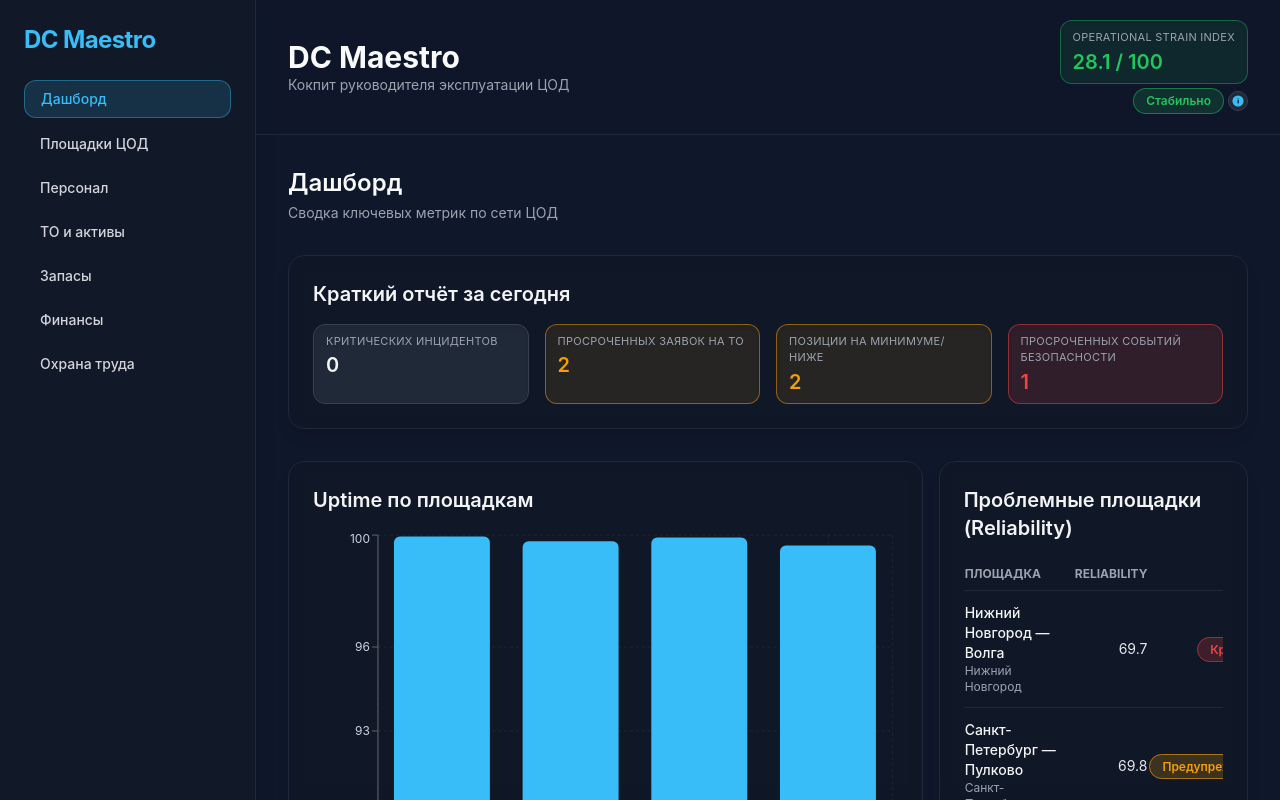
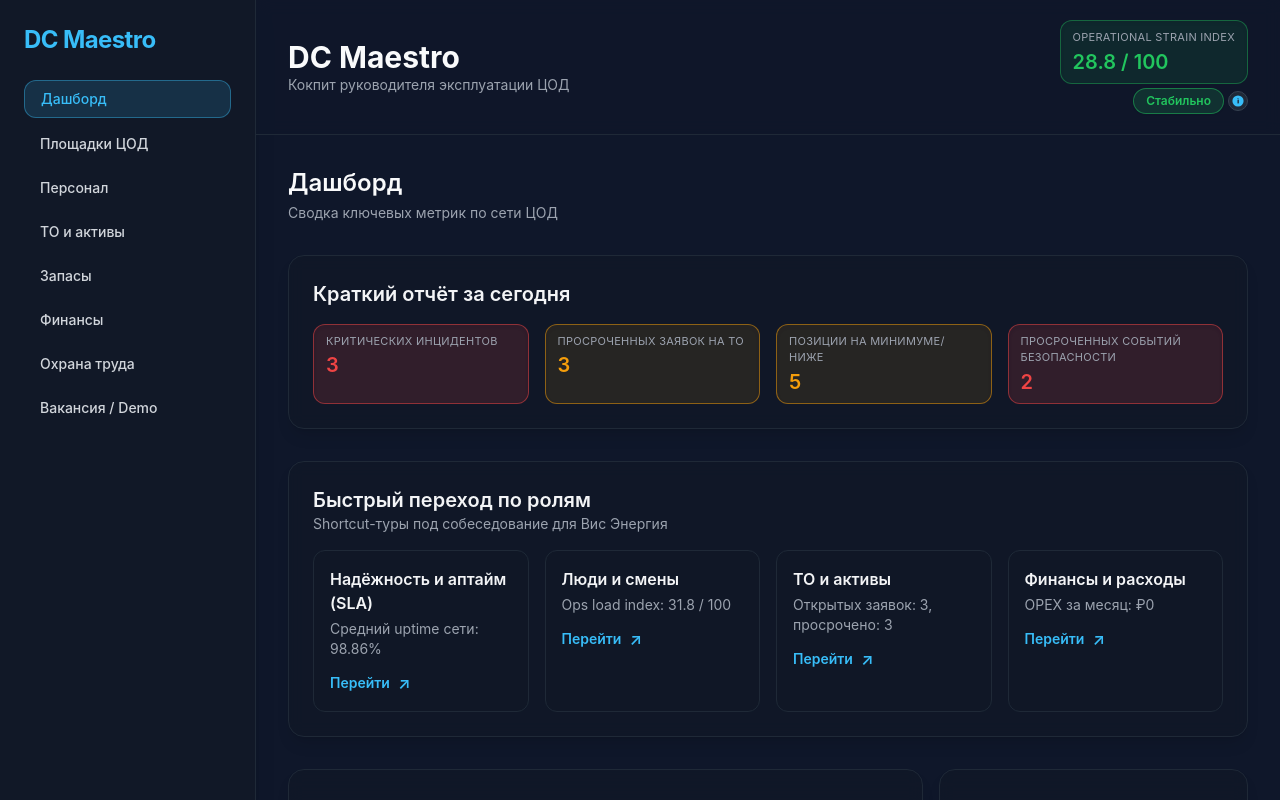
Before and after one commit to QuantumKeyUYU/dc-maestro, a React (Vite) app: page / in a window 1280 px wide. Built offline with nearby package versions, Linux system fonts and the light colour scheme.

Commit message:
Add Vis Energia demo experience

```diff
--- a/src/app/App.tsx
+++ b/src/app/App.tsx
@@ -15,6 +15,7 @@ import { StatusPill } from '../shared/components/StatusPill';
 import { strings } from '../shared/lib/strings';
 import { InfoTooltip } from '../shared/components/InfoTooltip';
 import { SitesDetailPage } from '../modules/sites/SitesDetailPage';
+import { AboutPage } from '../modules/about/AboutPage';
 
 const navItems = [
   { to: '/', label: strings.nav.dashboard },
@@ -23,7 +24,8 @@ const navItems = [
   { to: '/maintenance', label: strings.nav.maintenance },
   { to: '/inventory', label: strings.nav.inventory },
   { to: '/finance', label: strings.nav.finance },
-  { to: '/safety', label: strings.nav.safety }
+  { to: '/safety', label: strings.nav.safety },
+  { to: '/about', label: strings.nav.about }
 ];
 
 export default function App() {
@@ -82,6 +84,7 @@ export default function App() {
               <Route path="/inventory" element={<InventoryPage />} />
               <Route path="/finance" element={<FinancePage />} />
               <Route path="/safety" element={<SafetyPage />} />
+              <Route path="/about" element={<AboutPage />} />
             </Routes>
           </div>
         </main>
--- /dev/null
+++ b/src/modules/about/AboutPage.tsx
@@ -0,0 +1,95 @@
+import { Link } from 'react-router-dom';
+import { Card } from '../../shared/components/Card';
+import { SectionHeader } from '../../shared/components/SectionHeader';
+
+const responsibilityItems = [
+  {
+    title: 'Аптайм и инциденты ЦОД',
+    description: 'Контролируйте SLA, смотрите аптайм по площадкам и быстро проваливайтесь в инциденты.',
+    to: '/sites',
+    label: 'Dashboard + Sites'
+  },
+  {
+    title: 'Работа выездных и локальных бригад',
+    description: 'Нагрузка смен, исполнители, выезды и планирование.',
+    to: '/personnel',
+    label: 'Personnel'
+  },
+  {
+    title: 'ТО, ремонты, высоковольтные системы',
+    description: 'Все заявки на обслуживание, критичность активов и статус выполнения.',
+    to: '/maintenance',
+    label: 'Maintenance'
+  },
+  {
+    title: 'Склад, закупки',
+    description: 'Остатки по складам, позиции на минимуме, потребности на закупку.',
+    to: '/inventory',
+    label: 'Inventory'
+  },
+  {
+    title: 'Расходы, бюджет',
+    description: 'OPEX/CAPEX по площадкам и динамика затрат энергии.',
+    to: '/finance',
+    label: 'Finance'
+  },
+  {
+    title: 'Охрана труда, пожарная безопасность, договоры',
+    description: 'Инциденты безопасности, инструктажи, просроченные проверки.',
+    to: '/safety',
+    label: 'Safety'
+  }
+];
+
+const interviewFlow = [
+  'Начните с дашборда: Operational Strain Index и краткий отчёт дня подсветят проблемные зоны.',
+  'Откройте «Площадки ЦОД» и провалитесь в нагруженный ЦОД, чтобы показать живые KPI и инциденты.',
+  'Через блок предупреждений перейдите в Maintenance или Safety, чтобы разобрать просрочки.',
+  'Покажите склад и финансовые расходы для привязки к бюджету и закупкам.',
+  'Завершите показом смен и нагрузки персонала в модуле Personnel.'
+];
+
+export function AboutPage() {
+  return (
+    <div className="space-y-8">
+      <SectionHeader
+        title="DC Maestro для роли Руководителя эксплуатации сети ЦОД"
+        description="Внутренний прототип под вакансию «Вис Энергия»: демонстрация системного управления сетью ЦОД."
+      />
+
+      <Card title="Зона ответственности" subtitle="Как пункты вакансии ложатся на модули DC Maestro">
+        <div className="grid grid-cols-1 md:grid-cols-2 gap-4">
+          {responsibilityItems.map((item) => (
+            <div
+              key={item.title}
+              className="bg-gray-900/60 border border-gray-800 rounded-xl p-4 hover:border-primary/40 transition shadow-sm hover:shadow-primary/10 flex flex-col gap-3"
+            >
+              <div>
+                <div className="text-lg font-semibold text-gray-100">{item.title}</div>
+                <p className="text-sm text-gray-400 mt-1">{item.description}</p>
+                <p className="text-xs text-primary/80 mt-2">{item.label}</p>
+              </div>
+              <Link
+                to={item.to}
+                className="inline-flex items-center gap-2 text-primary font-semibold text-sm hover:text-primary/80 transition"
+              >
+                Открыть модуль
+                <span aria-hidden className="text-base">↗</span>
+              </Link>
+            </div>
+          ))}
+        </div>
+      </Card>
+
+      <Card title="Как использовать демо на собеседовании" subtitle="5 шагов, чтобы провести нанимающего через ключевые сценарии">
+        <ul className="list-disc pl-5 space-y-2 text-gray-200">
+          {interviewFlow.map((tip) => (
+            <li key={tip} className="leading-relaxed">
+              {tip}
+            </li>
+          ))}
+        </ul>
+      </Card>
+    </div>
+  );
+}
--- a/src/modules/dashboard/DashboardPage.tsx
+++ b/src/modules/dashboard/DashboardPage.tsx
@@ -6,14 +6,16 @@ import { StatusPill } from '../../shared/components/StatusPill';
 import { KpiBadge } from '../../shared/components/KpiBadge';
 import { Table } from '../../shared/components/Table';
 import { sites } from '../../shared/data/sites';
-import { reliabilityScore, capacityLoadIndex, uptimePercent } from '../../shared/lib/kpi';
+import { reliabilityScore, capacityLoadIndex, uptimePercent, opsLoadIndex } from '../../shared/lib/kpi';
 import { incidents } from '../../shared/data/incidents';
 import { workOrders } from '../../shared/data/workOrders';
 import { inventoryItems } from '../../shared/data/inventory';
 import { safetyEvents } from '../../shared/data/safetyEvents';
 import { strings } from '../../shared/lib/strings';
-import { useNavigate } from 'react-router-dom';
+import { Link, useNavigate } from 'react-router-dom';
 import { InfoTooltip } from '../../shared/components/InfoTooltip';
+import { shifts } from '../../shared/data/shifts';
+import { financialRecords } from '../../shared/data/financialRecords';
 
 const chartData = sites.map((site) => ({ name: site.name, uptime: Number(uptimePercent(site).toFixed(2)) }));
 
@@ -31,6 +33,25 @@ export function DashboardPage() {
       })),
     []
   );
+
+  const networkUptime = useMemo(
+    () => withScores.reduce((sum, site) => sum + site.uptime, 0) / Math.max(withScores.length, 1),
+    [withScores]
+  );
+
+  const avgOpsLoad = useMemo(
+    () => sites.reduce((sum, site) => sum + opsLoadIndex(site, shifts), 0) / Math.max(sites.length, 1),
+    []
+  );
+
+  const overdueWorkOrders = workOrders.filter((wo) => wo.status !== 'done' && wo.dueDate && wo.dueDate < today).length;
+  const monthlyOpex = useMemo(() => {
+    const lastMonth = new Date();
+    lastMonth.setMonth(lastMonth.getMonth() - 1);
+    return financialRecords
+      .filter((r) => r.type === 'opex' && r.date >= lastMonth)
+      .reduce((sum, r) => sum + r.amountRub, 0);
+  }, []);
 
   const summaryCards = [
     {
@@ -100,6 +121,29 @@ export function DashboardPage() {
       }))
   ];
 
+  const roleShortcuts = [
+    {
+      title: 'Надёжность и аптайм (SLA)',
+      metric: `Средний uptime сети: ${networkUptime.toFixed(2)}%`,
+      to: '/sites'
+    },
+    {
+      title: 'Люди и смены',
+      metric: `Ops load index: ${avgOpsLoad.toFixed(1)} / 100`,
+      to: '/personnel'
+    },
+    {
+      title: 'ТО и активы',
+      metric: `Открытых заявок: ${workOrders.filter((wo) => wo.status !== 'done').length}, просрочено: ${overdueWorkOrders}`,
+      to: '/maintenance'
+    },
+    {
+      title: 'Финансы и расходы',
+      metric: `OPEX за месяц: ₽${monthlyOpex.toLocaleString('ru-RU')}`,
+      to: '/finance'
+    }
+  ];
+
   return (
     <div className="space-y-8">
       <SectionHeader title={strings.dashboard.title} description={strings.dashboard.description} />
@@ -108,6 +152,29 @@ export function DashboardPage() {
         <div className="grid grid-cols-1 sm:grid-cols-2 lg:grid-cols-4 gap-4">
           {summaryCards.map((card) => (
             <KpiBadge key={card.label} label={card.label} value={card.value} tone={card.tone} />
+          ))}
+        </div>
+      </Card>
+
+      <Card title="Быстрый переход по ролям" subtitle="Shortcut-туры под собеседование для Вис Энергия">
+        <div className="grid grid-cols-1 md:grid-cols-2 xl:grid-cols-4 gap-4">
+          {roleShortcuts.map((role) => (
+            <div
+              key={role.title}
+              className="rounded-xl border border-gray-800 bg-gray-900/60 p-4 flex flex-col gap-3 hover:border-primary/40 transition"
+            >
+              <div>
+                <div className="font-semibold text-gray-100">{role.title}</div>
+                <p className="text-sm text-gray-400 mt-1">{role.metric}</p>
+              </div>
+              <Link
+                to={role.to}
+                className="inline-flex items-center gap-2 text-primary font-semibold text-sm hover:text-primary/80 transition"
+              >
+                Перейти
+                <span aria-hidden className="text-base">↗</span>
+              </Link>
+            </div>
           ))}
         </div>
       </Card>
@@ -182,8 +249,11 @@ export function DashboardPage() {
                     />
                   </td>
                   <td className="py-3 pr-4">
-                    <button onClick={alert.link} className="text-primary hover:underline text-sm">
-                      Перейти
+                    <button
+                      onClick={alert.link}
+                      className="text-primary hover:text-primary/80 text-sm inline-flex items-center gap-1 transition"
+                    >
+                      Перейти <span aria-hidden>↗</span>
                     </button>
                   </td>
                 </tr>
--- a/src/modules/sites/SitesDetailPage.tsx
+++ b/src/modules/sites/SitesDetailPage.tsx
@@ -64,6 +64,16 @@ export function SitesDetailPage() {
 
   return (
     <div className="space-y-6">
+      <div className="text-sm text-gray-400 flex items-center gap-2">
+        <button
+          onClick={() => navigate('/sites')}
+          className="hover:text-primary transition inline-flex items-center gap-1"
+        >
+          Площадки ЦОД
+        </button>
+        <span className="text-gray-600">/</span>
+        <span className="text-gray-200">{site.name}</span>
+      </div>
       <SectionHeader
         title={`${site.name}: детализация`}
         description="Полный контекст по площадке: инциденты, активы, финансы"
--- a/src/shared/components/Card.tsx
+++ b/src/shared/components/Card.tsx
@@ -5,7 +5,12 @@ type CardProps = PropsWithChildren<{ className?: string; title?: string; subtitl
 
 export function Card({ children, className, title, subtitle }: CardProps) {
   return (
-    <div className={clsx('bg-surface/80 border border-gray-800 rounded-2xl p-6 shadow-lg backdrop-blur', className)}>
+    <div
+      className={clsx(
+        'bg-surface/80 border border-gray-800 rounded-2xl p-6 shadow-lg backdrop-blur transition hover:border-primary/30 hover:shadow-primary/10 hover:-translate-y-0.5',
+        className
+      )}
+    >
       {(title || subtitle) && (
         <div className="mb-4">
           {title && <div className="text-xl font-semibold text-gray-100">{title}</div>}
--- a/src/shared/components/StatusPill.tsx
+++ b/src/shared/components/StatusPill.tsx
@@ -15,7 +15,7 @@ export function StatusPill({ label, tone = 'neutral' }: StatusPillProps) {
   }[tone];
 
   return (
-    <span className={clsx('px-3 py-1 rounded-full text-xs font-semibold border shadow-sm', toneClass)}>
+    <span className={clsx('px-3 py-1 rounded-full text-xs font-semibold border shadow-sm transition hover:shadow-lg', toneClass)}>
       {label}
     </span>
   );
--- a/src/shared/data/incidents.ts
+++ b/src/shared/data/incidents.ts
@@ -5,10 +5,10 @@ export const incidents: Incident[] = [
     id: 'inc-001',
     siteId: 'nn-1',
     severity: 'critical',
-    startedAt: new Date('2024-11-10T03:15:00Z'),
-    resolvedAt: new Date('2024-11-10T06:40:00Z'),
+    startedAt: new Date('2024-11-23T03:15:00Z'),
+    resolvedAt: null,
     category: 'power',
-    description: 'Отказ ДГУ при тестовом запуске, переход на резервную линию.'
+    description: 'НН-1: отказ ДГУ на старте, нагрузка частично переведена на сеть.'
   },
   {
     id: 'inc-002',
@@ -31,10 +31,19 @@ export const incidents: Incident[] = [
   {
     id: 'inc-004',
     siteId: 'nsk-1',
-    severity: 'major',
+    severity: 'critical',
     startedAt: new Date('2024-11-22T04:10:00Z'),
     resolvedAt: null,
     category: 'security',
-    description: 'Проверка инцидента доступа в подсеть управления.'
+    description: 'ЕКБ-1: подозрение на несанкционированный доступ в подсеть управления.'
+  },
+  {
+    id: 'inc-005',
+    siteId: 'spb-1',
+    severity: 'critical',
+    startedAt: new Date('2024-11-24T07:45:00Z'),
+    resolvedAt: null,
+    category: 'cooling',
+    description: 'СПБ-1: аварийный рост температуры в зале B, резервное охлаждение задействовано.'
   }
 ];
--- a/src/shared/data/inventory.ts
+++ b/src/shared/data/inventory.ts
@@ -7,7 +7,7 @@ export const inventoryItems: InventoryItem[] = [
     name: 'Батарейный модуль 96V',
     category: 'spare_part',
     quantityOnHand: 4,
-    minThreshold: 3,
+    minThreshold: 6,
     unit: 'pcs',
     siteId: 'msk-1'
   },
@@ -40,5 +40,25 @@ export const inventoryItems: InventoryItem[] = [
     minThreshold: 3,
     unit: 'l',
     siteId: 'nn-1'
+  },
+  {
+    id: 'inv-005',
+    sku: 'COOL-GLY-25L',
+    name: 'Охлаждающая жидкость 25л',
+    category: 'consumable',
+    quantityOnHand: 0,
+    minThreshold: 2,
+    unit: 'can',
+    siteId: 'spb-1'
+  },
+  {
+    id: 'inv-006',
+    sku: 'PPE-ARC-SET',
+    name: 'Комплект СИЗ для ВН',
+    category: 'safety',
+    quantityOnHand: 3,
+    minThreshold: 5,
+    unit: 'sets',
+    siteId: null
   }
 ];
--- a/src/shared/data/safetyEvents.ts
+++ b/src/shared/data/safetyEvents.ts
@@ -36,5 +36,14 @@ export const safetyEvents: SafetyEvent[] = [
     date: new Date('2024-11-30'),
     status: 'scheduled',
     responsibleStaffId: 'st-001'
+  },
+  {
+    id: 'safe-005',
+    siteId: 'spb-1',
+    type: 'training',
+    title: 'Просрочен инструктаж по работам на высоте',
+    date: new Date('2024-11-15'),
+    status: 'overdue',
+    responsibleStaffId: 'st-004'
   }
 ];
--- a/src/shared/data/sites.ts
+++ b/src/shared/data/sites.ts
@@ -3,66 +3,66 @@ import { DataCenterSite } from '../models/DataCenterSite';
 export const sites: DataCenterSite[] = [
   {
     id: 'msk-1',
-    name: 'Москва — Север',
-    region: 'Москва',
+    name: 'МСК-1. Магистральный ЦОД',
+    region: 'Москва, Ярославское ш.',
     status: 'healthy',
-    totalCapacityKw: 4200,
-    usedCapacityKw: 3150,
-    totalRacks: 420,
-    usedRacks: 360,
+    totalCapacityKw: 4500,
+    usedCapacityKw: 3320,
+    totalRacks: 440,
+    usedRacks: 380,
     monitoringPeriodHours: 720,
-    downtimeMinutes: 22,
-    incidentsLastPeriod: 3,
-    mttrMinutes: 38,
+    downtimeMinutes: 18,
+    incidentsLastPeriod: 2,
+    mttrMinutes: 32,
     energyCostPerKwh: 5.1,
-    energyConsumedKwh: 880000
+    energyConsumedKwh: 920000
   },
   {
     id: 'spb-1',
-    name: 'Санкт-Петербург — Пулково',
-    region: 'Санкт-Петербург',
+    name: 'СПБ-1. Резервный ЦОД',
+    region: 'Санкт-Петербург, Пулковское ш.',
     status: 'warning',
-    totalCapacityKw: 2800,
-    usedCapacityKw: 2350,
-    totalRacks: 300,
-    usedRacks: 260,
+    totalCapacityKw: 3000,
+    usedCapacityKw: 2480,
+    totalRacks: 320,
+    usedRacks: 276,
     monitoringPeriodHours: 720,
-    downtimeMinutes: 95,
-    incidentsLastPeriod: 6,
-    mttrMinutes: 72,
+    downtimeMinutes: 110,
+    incidentsLastPeriod: 7,
+    mttrMinutes: 78,
     energyCostPerKwh: 4.8,
-    energyConsumedKwh: 610000
+    energyConsumedKwh: 640000
   },
   {
     id: 'nsk-1',
-    name: 'Новосибирск — Академ',
-    region: 'Новосибирск',
+    name: 'ЕКБ-1. Уральский узел',
+    region: 'Екатеринбург, Академический',
     status: 'healthy',
-    totalCapacityKw: 1800,
-    usedCapacityKw: 1200,
-    totalRacks: 210,
-    usedRacks: 150,
+    totalCapacityKw: 1900,
+    usedCapacityKw: 1250,
+    totalRacks: 220,
+    usedRacks: 158,
     monitoringPeriodHours: 720,
-    downtimeMinutes: 40,
+    downtimeMinutes: 48,
     incidentsLastPeriod: 4,
-    mttrMinutes: 54,
-    energyCostPerKwh: 4.3,
-    energyConsumedKwh: 430000
+    mttrMinutes: 50,
+    energyCostPerKwh: 4.4,
+    energyConsumedKwh: 445000
   },
   {
     id: 'nn-1',
-    name: 'Нижний Новгород — Волга',
-    region: 'Нижний Новгород',
+    name: 'НН-1. Основной ЦОД',
+    region: 'Нижний Новгород, Кстово',
     status: 'critical',
-    totalCapacityKw: 1500,
-    usedCapacityKw: 1320,
-    totalRacks: 180,
-    usedRacks: 150,
+    totalCapacityKw: 1600,
+    usedCapacityKw: 1380,
+    totalRacks: 190,
+    usedRacks: 160,
     monitoringPeriodHours: 720,
-    downtimeMinutes: 160,
-    incidentsLastPeriod: 8,
-    mttrMinutes: 105,
+    downtimeMinutes: 1800,
+    incidentsLastPeriod: 12,
+    mttrMinutes: 118,
     energyCostPerKwh: 4.6,
-    energyConsumedKwh: 320000
+    energyConsumedKwh: 345000
   }
 ];
--- a/src/shared/data/workOrders.ts
+++ b/src/shared/data/workOrders.ts
@@ -9,7 +9,7 @@ export const workOrders: WorkOrder[] = [
     status: 'in_progress',
     priority: 1,
     createdAt: new Date('2024-11-05T10:00:00Z'),
-    dueDate: new Date('2024-11-25T00:00:00Z'),
+    dueDate: new Date('2024-11-18T00:00:00Z'),
     completedAt: null,
     assignedStaffId: 'st-003',
     description: 'Замена форсунки топливной системы генератора.'
@@ -22,7 +22,7 @@ export const workOrders: WorkOrder[] = [
     status: 'open',
     priority: 2,
     createdAt: new Date('2024-11-12T08:00:00Z'),
-    dueDate: new Date('2024-12-01T00:00:00Z'),
+    dueDate: new Date('2024-11-20T00:00:00Z'),
     completedAt: null,
     assignedStaffId: 'st-004',
     description: 'Очистка фильтров CRAC и проверка автоматики.'
@@ -39,5 +39,18 @@ export const workOrders: WorkOrder[] = [
     completedAt: new Date('2024-11-08T15:00:00Z'),
     assignedStaffId: 'st-002',
     description: 'Плановая инспекция UPS блока А.'
+  },
+  {
+    id: 'wo-004',
+    assetId: 'as-004',
+    siteId: 'spb-1',
+    type: 'Repair',
+    status: 'open',
+    priority: 1,
+    createdAt: new Date('2024-11-18T09:00:00Z'),
+    dueDate: new Date('2024-11-22T00:00:00Z'),
+    completedAt: null,
+    assignedStaffId: 'st-005',
+    description: 'Замена датчика утечки в зале B.'
   }
 ];
--- a/src/shared/lib/strings.ts
+++ b/src/shared/lib/strings.ts
@@ -6,7 +6,8 @@ export const strings = {
     maintenance: 'ТО и активы',
     inventory: 'Запасы',
     finance: 'Финансы',
-    safety: 'Охрана труда'
+    safety: 'Охрана труда',
+    about: 'Вакансия / Demo'
   },
   headers: {
     appTitle: 'DC Maestro',
```
Also changed, not shown: 1 other file (tests, documents, lock files or other folders).
